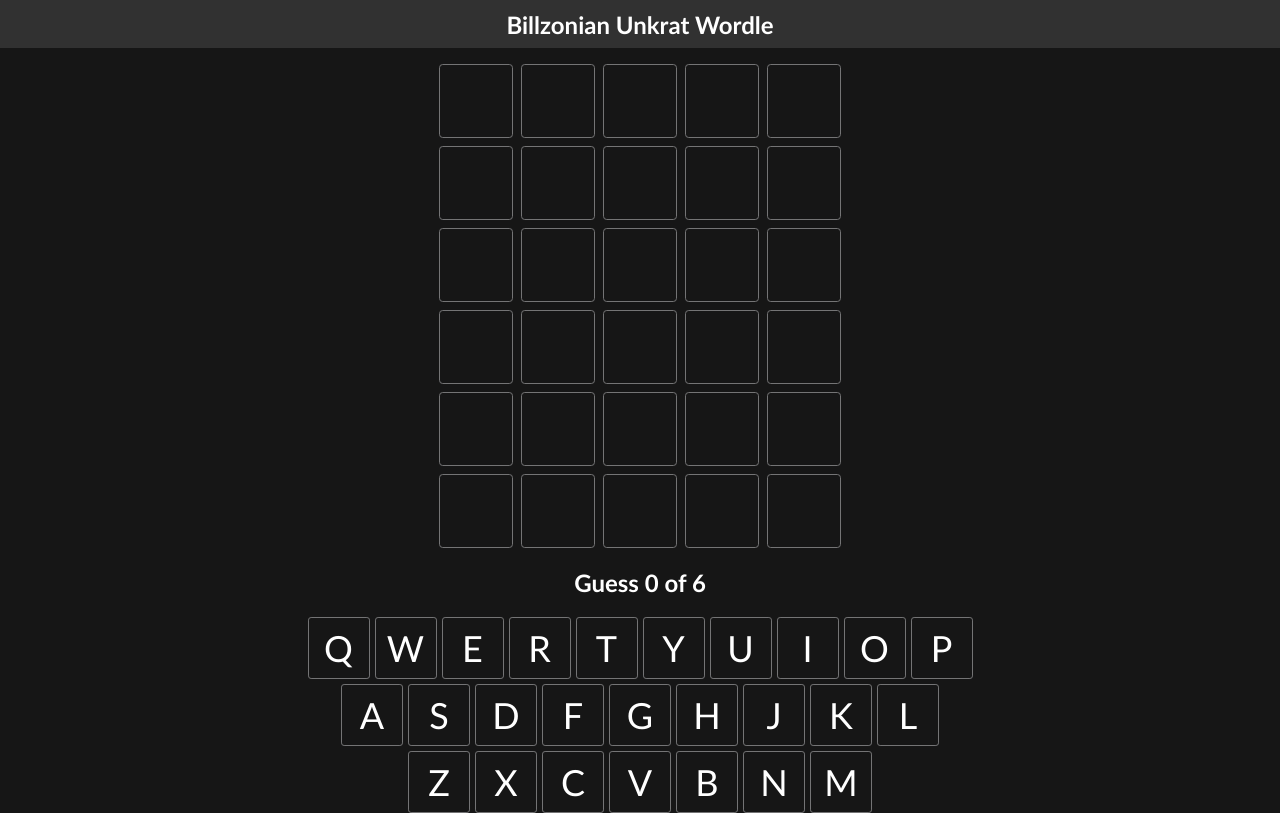
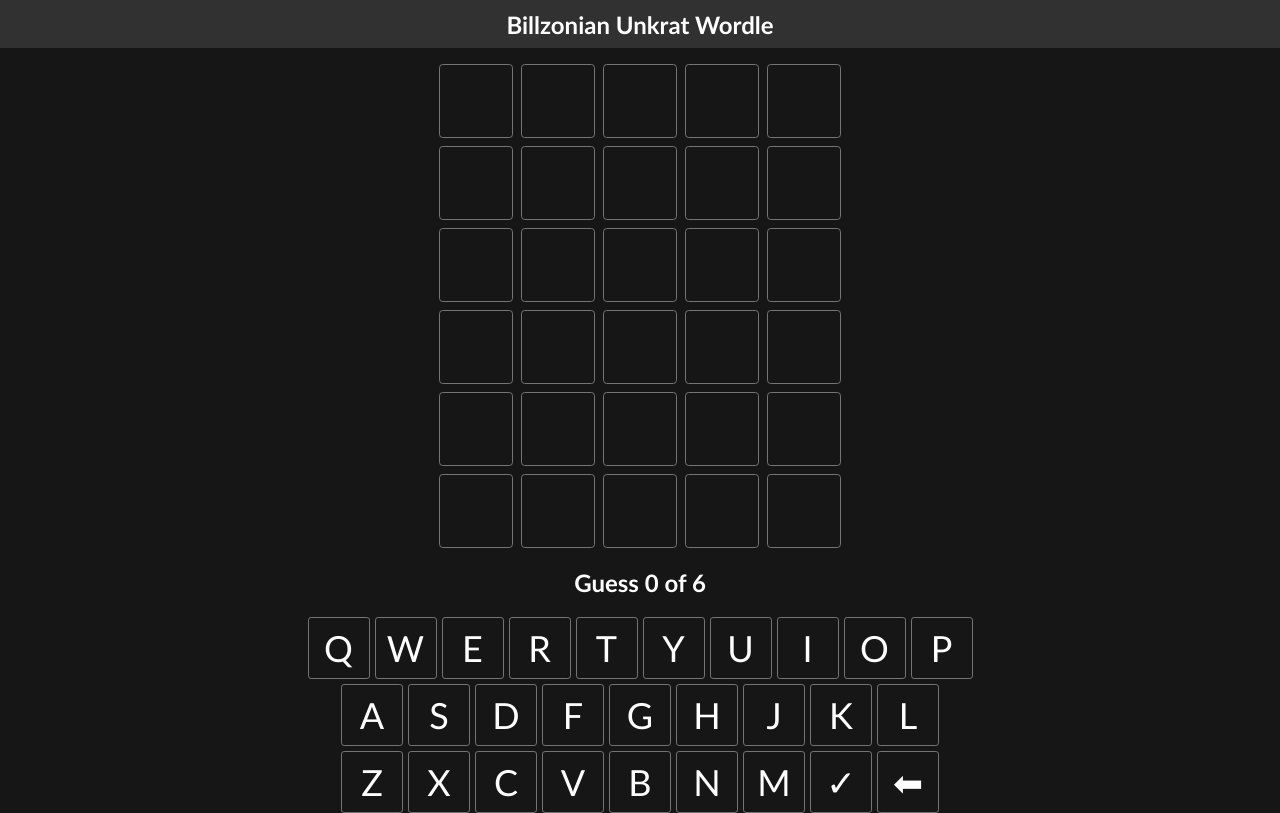
Before and after one commit to SeriousGuy888/BillzonianWordle, a Vue app: page / in a window 1280 px wide. Built offline with nearby package versions, Linux system fonts and the light colour scheme.

Commit message:
added enter and backspace to on screen keyboard

```diff
--- a/src/components/VirtualKeyboard.vue
+++ b/src/components/VirtualKeyboard.vue
@@ -3,7 +3,7 @@
     <div class="keyboard-row" v-for="(row, i) in layout" v-bind:key="i">
       <div class="keyboard-key cell" :class="store.letterColours[letter] ?? ''" v-for="(letter, j) in row"
         v-bind:key="j" @click="typeKey(letter)">
-        {{ letter }}
+        {{ keyIcon(letter) }}
       </div>
     </div>
   </div>
@@ -16,7 +16,7 @@ import { store } from "@/store"
 const layout = [
   "Q W E R T Y U I O P",
   "A S D F G H J K L",
-  "Z X C V B N M",
+  "Z X C V B N M Enter Backspace",
 ]
 
 export default defineComponent({
@@ -30,8 +30,13 @@ export default defineComponent({
   methods: {
     typeKey(key: string) {
       this.$emit("type-key", key)
+    },
+    keyIcon(keyLetter: string) {
+      if(keyLetter === "Backspace") return "⬅"
+      if(keyLetter === "Enter") return "✓"
+      else return keyLetter
     }
-  }
+  },
 })
 </script>
 
```
